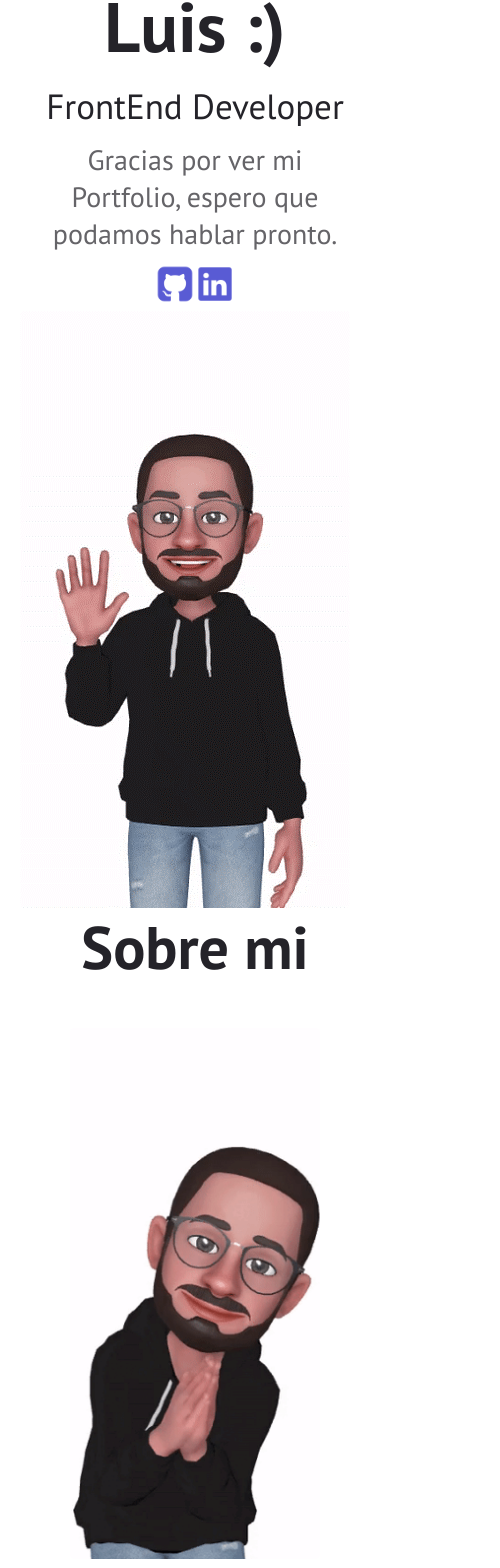
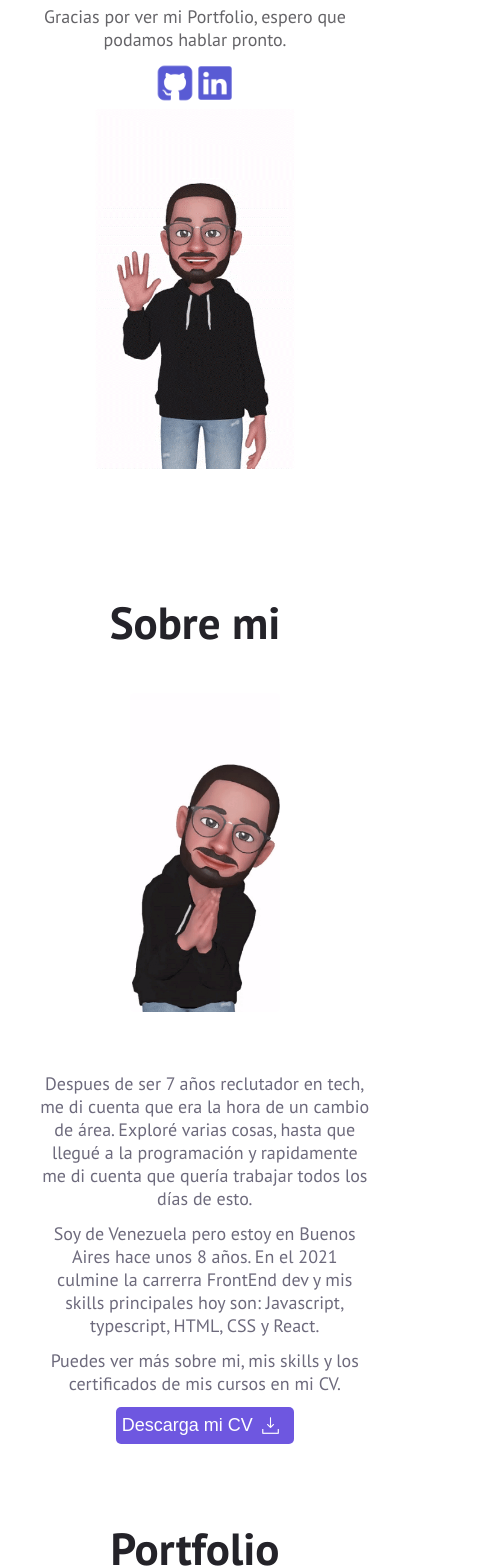
Before and after one commit to Luismorandi/portfolio, a React (Create React App) app: page / in a window 390 px wide. Shown: the part 179-1747 px from the top of the page, 500 px wide, since content can reach past the window. Built offline with nearby package versions, Linux system fonts and the light colour scheme.

Commit message:
responsive

```diff
--- a/src/components/about.css
+++ b/src/components/about.css
@@ -35,7 +35,7 @@
     display: flex;
     flex: 1;
     align-items: center;
-    justify-content: center;
+    justify-content: right;
 }
 
 .photo-about img {
@@ -91,7 +91,7 @@
         flex-direction: column-reverse;
         flex-wrap: wrap-reverse;
         margin-left: 10%;
-        margin-right: 10%;
+        margin-right: 5%;
         justify-content: center;
         text-align: center;
 
@@ -102,12 +102,46 @@
         justify-content: center;
         margin-bottom: 5%;
     }
+    .photo-about img {
+        margin-top: 30px;
+        box-shadow: none;
+        max-width: 150px;
+
+    }
+    .tittle-about h1 {
+
+        font-size: 45px;
+        font-weight: 800;
+
+    }
+
+    .container-about h3 {
+
+        font-size: 18px;
+
+    }
+
+    .button-about {
+
+
+        font-size: 18px;
+
+
+    }
+
+    .icon-download {
+        width: 35px;
+        height: 35px;
+
+    }
+
+    .photo-about {
+
+        justify-content: center;
+    }
 
 
 
-    .presentation-emoji-size {
-        max-width: 450px;
-    }
 }
 
 @media (max-width: 800px) {
--- a/src/components/contactComponents/contactMeContainer.css
+++ b/src/components/contactComponents/contactMeContainer.css
@@ -53,7 +53,27 @@
 
 
 
-@media (max-width: 1200px) {}
+@media (max-width: 1200px) {
+    .title-contact {
+
+        font-size: 45px;
+
+        font-weight: 800;
+
+    }
+
+    .options-contact {
+
+        font-size: 18px;
+
+
+    }
+    .whatsapp-icon {
+        width: 35px;
+        height: 35px;
+
+    }
+}
 
 @media (max-width: 800px) {
 
--- a/src/components/contactComponents/formMessage.css
+++ b/src/components/contactComponents/formMessage.css
@@ -57,3 +57,12 @@ label {
 .inputContact:focus {
   outline: 2px solid hsl(250, 69%, 61%);
 }
+
+@media (max-width: 1200px) {
+  .container-form {
+
+    margin-left: 10%;
+    margin-right: 10%;
+
+  }
+}
--- a/src/components/portfolioComponents/portfolioContainer.css
+++ b/src/components/portfolioComponents/portfolioContainer.css
@@ -32,6 +32,15 @@
         margin-right: 10%;
     }
 
+    .portfolio-title-container {
+
+        font-size: 45px;
+        font-weight: 800;
+        margin-bottom: 15px;
+
+
+    }
+
 }
 
 @media (max-width: 800px) {
@@ -44,6 +53,13 @@
 
     }
 
+    .portfolio-title-container {
+
+        min-width: 2px;
+
+    }
+
+
 
 }
 
--- a/src/components/portfolioComponents/project.css
+++ b/src/components/portfolioComponents/project.css
@@ -79,6 +79,14 @@ a {
         gap: 1.5rem;
     }
 
+    .portfolio-title {
+
+
+        font-size: 28px;
+        margin-bottom: 5px;
+    }
+
+
     .portfolio-content {
         grid-template-columns: none;
         flex-direction: column;
@@ -87,7 +95,7 @@ a {
 
     .portfolio-img {
         height: 250px;
-        width: 100%;
+        width: 90%;
         border-radius: 5px;
         justify-content: center;
     }
@@ -98,6 +106,13 @@ a {
         align-items: center;
         text-align: center;
      }
+     .portfolio-description {
+
+        font-size: 18px;
+        font-weight: 400;
+
+
+    }
 }
 
 @media (max-width: 340px) {}
--- a/src/components/presentation.css
+++ b/src/components/presentation.css
@@ -68,7 +68,6 @@
     border-radius: 5px;
     border: none;
     cursor: pointer;
-
     font-size: 18px;
 
 }
@@ -79,12 +78,38 @@
     .presentation-container {
 
         margin-left: 10%;
+        margin-right: 10%;
 
+    }
+    .presentation-description h1 {
+
+        font-size: 45px;
+        font-weight: 800;
+
+
+    }
+    .presentation-description h3 {
+        font-size: 25px;
+        font-weight: 500;
+
+    }
+    .presentation-description h4 {
+
+        font-size: 18px;
+        font-weight: 400;
+
+    }
+    .presentation-emoji {
+        display: flex;
+        justify-content: center;
+        align-items: center;
     }
 
 
     .presentation-emoji-size {
-        max-width: 450px;
+
+        max-width: 200px;
+        margin-bottom: 40%;
     }
 }
 
@@ -104,9 +129,6 @@
 
 
 
-    .presentation-emoji-size {
-        max-width: 300px;
-    }
 
 
 }
```
